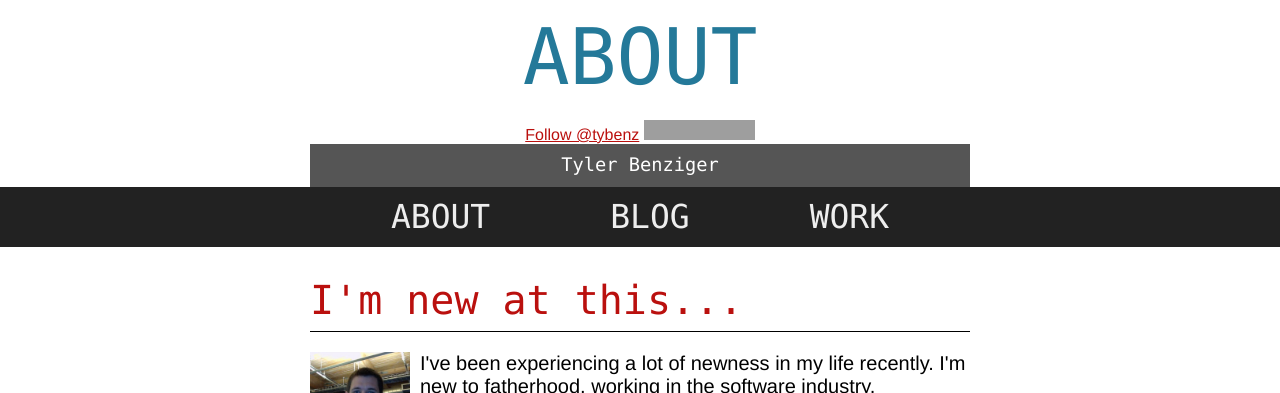
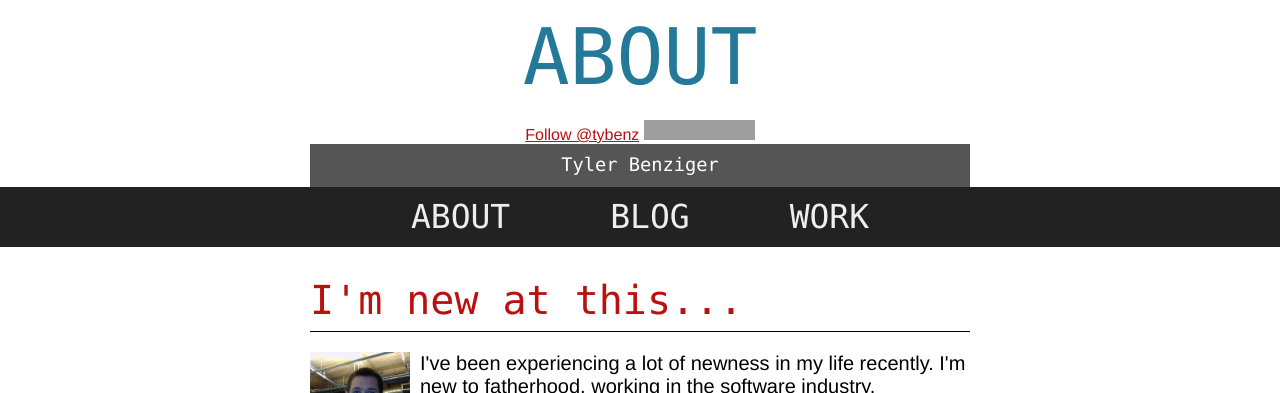
Before and after one commit to tybenz/blog, a Jekyll site: the page built from index.html, in a window 1280 px wide. Shown: the top 393 px of the page. Built offline with Jekyll 4.4.1, drawn with Linux system fonts in a browser that asks for light colours; comment, search, counter and statistics services are not loaded; grey boxes are pictures that could not be loaded.

Commit message:
decreased margin between nav items

```diff
--- a/css/styles.css
+++ b/css/styles.css
@@ -122,7 +122,7 @@ a:visited {
 
 .banner .nav li {
 	float: left;
-	margin: 0 60px;
+	margin: 0 50px;
 	font-size: 33px;
 	text-transform: uppercase;
 }
```
